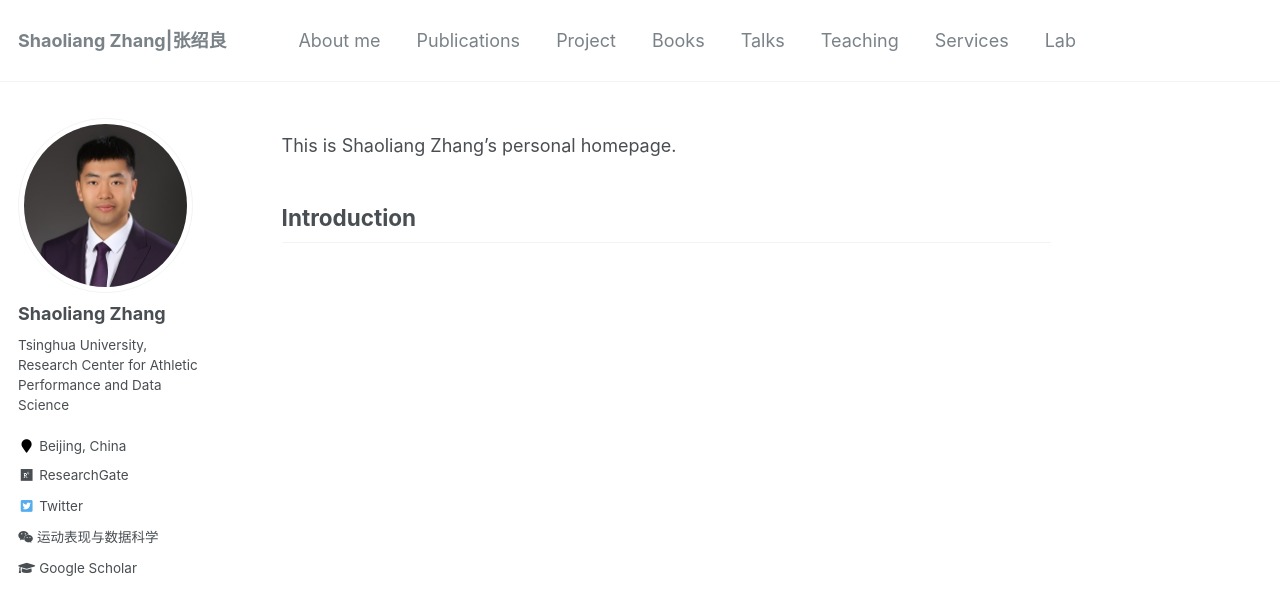
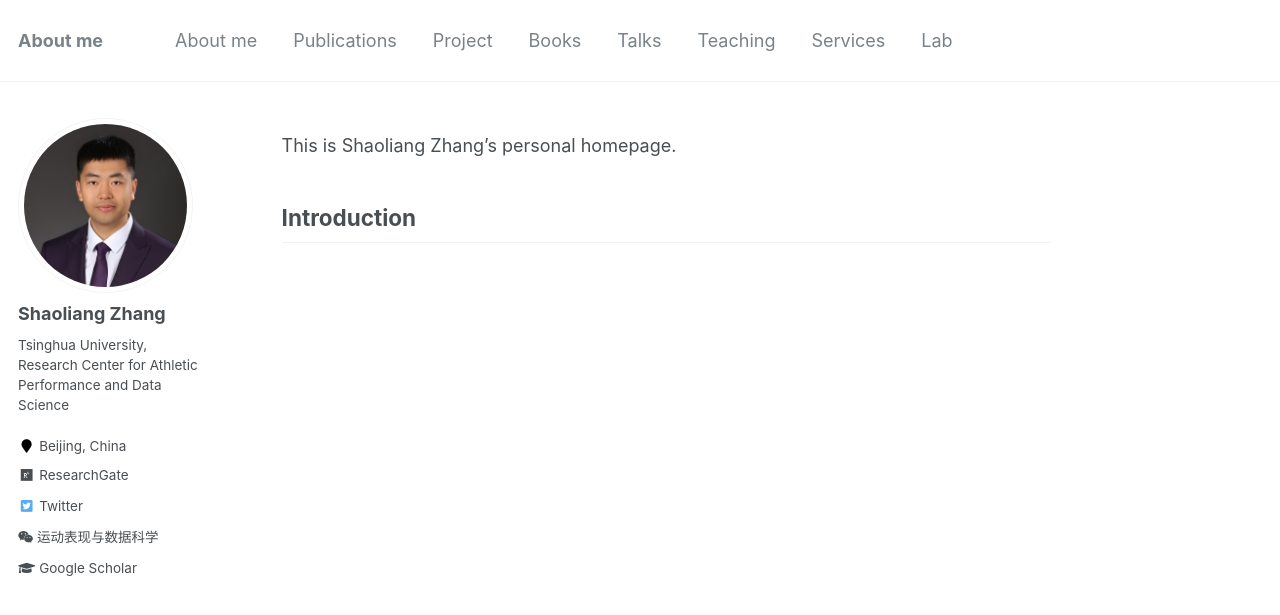
Before and after one commit to sportssuper/ZSL, a Jekyll site: the page built from _pages/about.md, in a window 1280 px wide and 994 px high. Shown: the top 615 px of the window. Built offline with Jekyll 4.4.1, drawn with Linux system fonts in a browser that asks for light colours; a script that is not in the unit is left out.

Commit message:
Update _config.yml

```diff
--- a/_config.yml
+++ b/_config.yml
@@ -7,7 +7,7 @@
 
 # Site Settings
 locale                   : "en-US"
-title                    : "Shaoliang Zhang|张绍良"
+title                    : "About me"
 title_separator          : "-"
 name                     : &name "Shaoliang Zhang"
 description              : &description "Tsinghua University, Research Center for Athletic Performance and Data Science"
```
